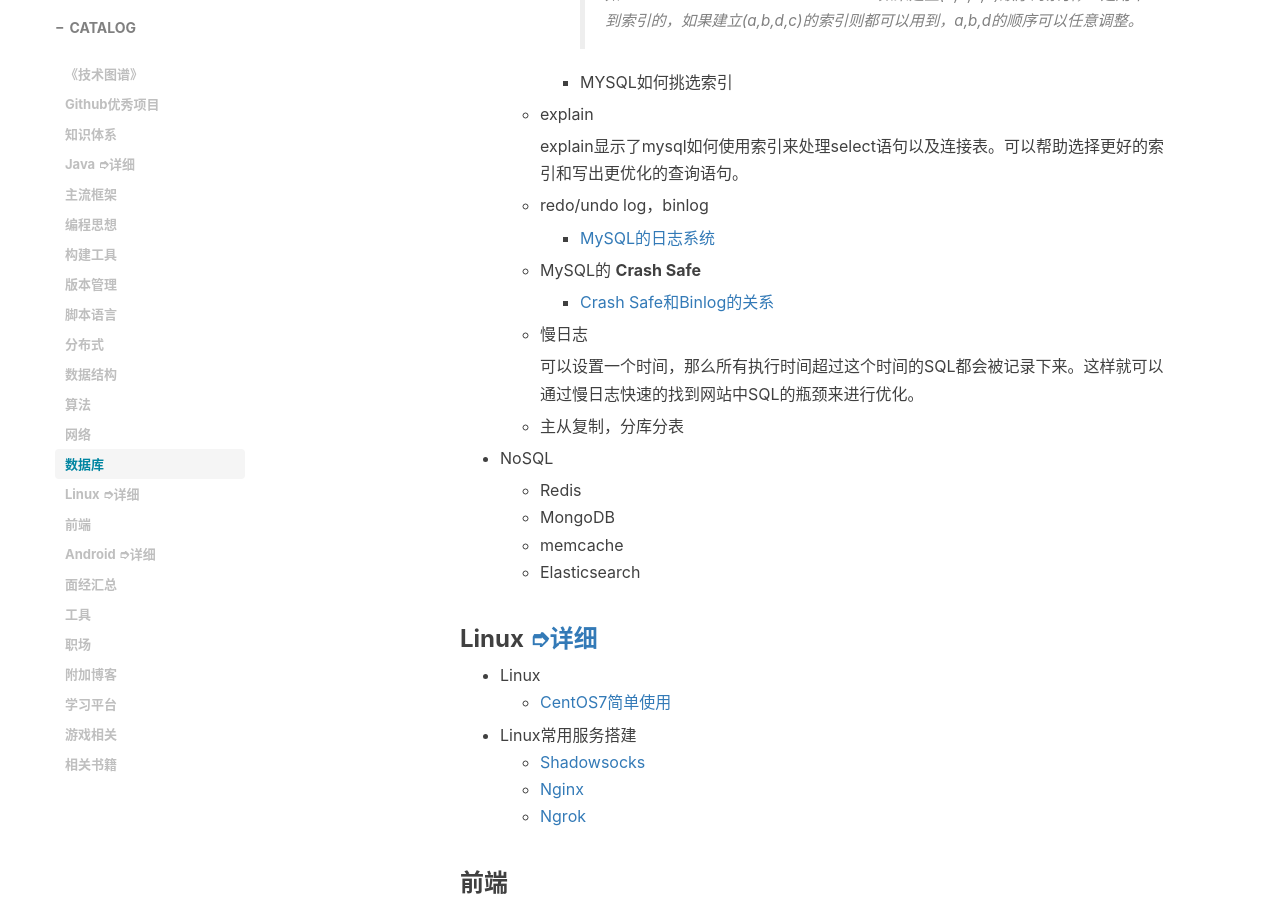
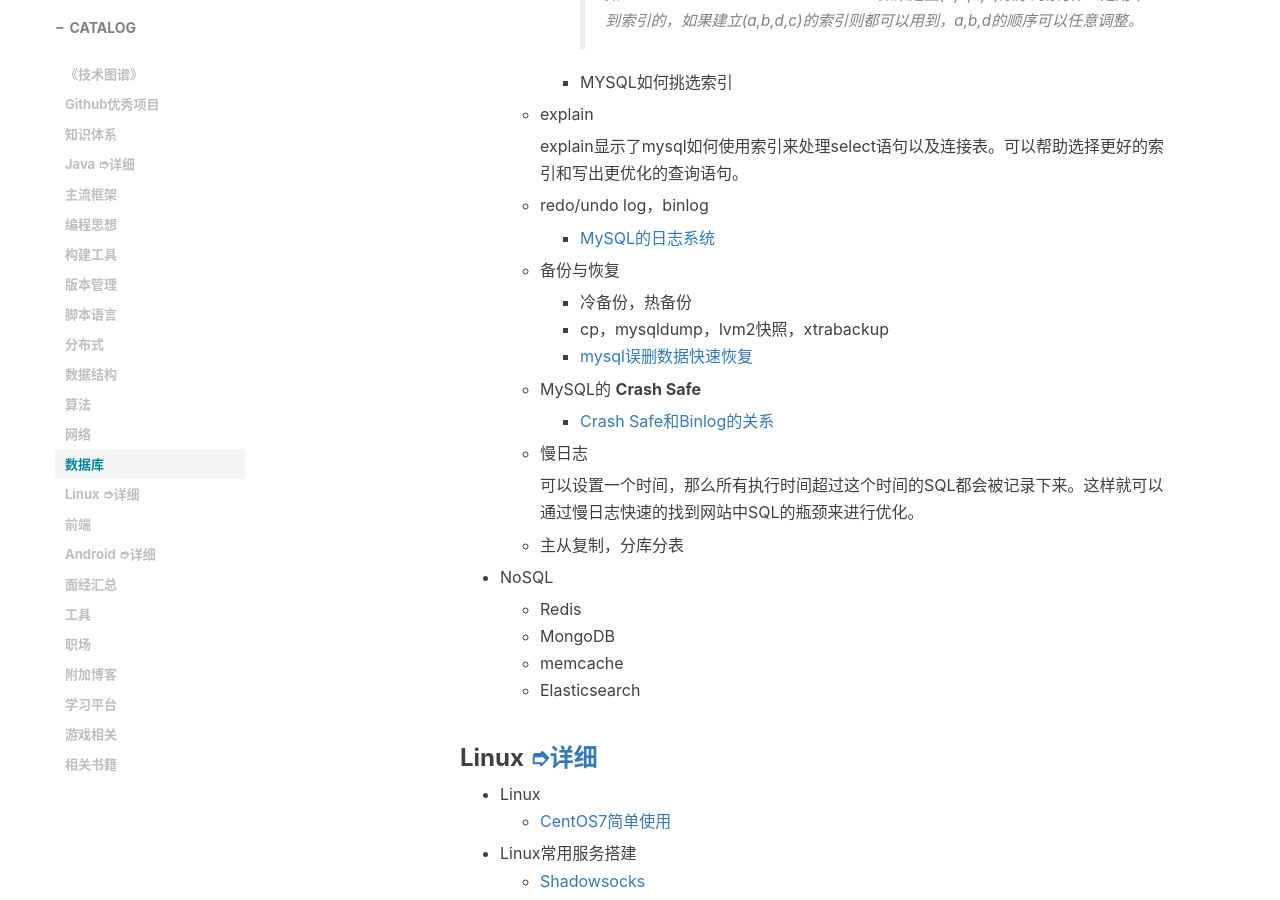
Before and after one commit to Ariescat/blog, a Jekyll site: the page built from docs/index.md, in a window 1280 px wide and 900 px high, scrolled down 6695 px. Built offline with Jekyll 4.4.1, drawn with Linux system fonts in a browser that asks for light colours; nearby versions of some CDN libraries; comment, search, counter and statistics services are not loaded.

Commit message:
MySql 备份与恢复

```diff
--- a/docs/index.md
+++ b/docs/index.md
@@ -253,6 +253,12 @@ catalog: true
 
 	  * [MySQL的日志系统](https://www.cnblogs.com/ivy-zheng/p/11094528.html)
 
+	* 备份与恢复
+
+	  * 冷备份，热备份
+	  * cp，mysqldump，lvm2快照，xtrabackup
+	  * [mysql误删数据快速恢复](https://www.cnblogs.com/-mrl/p/9959365.html)
+
 	* MySQL的 **Crash Safe**
 
 	  * [Crash Safe和Binlog的关系](https://blog.csdn.net/shaochenshuo/article/details/73239949)
```
